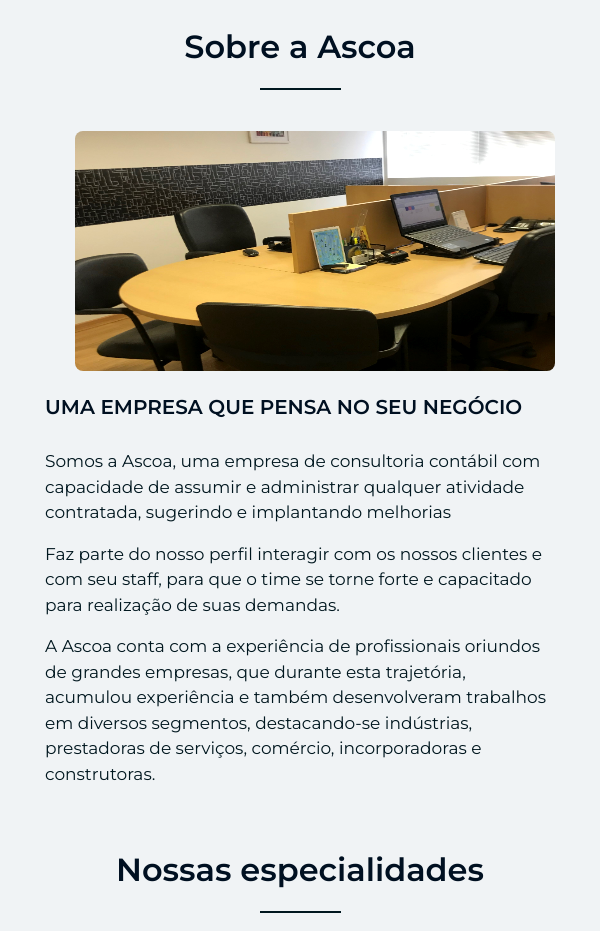
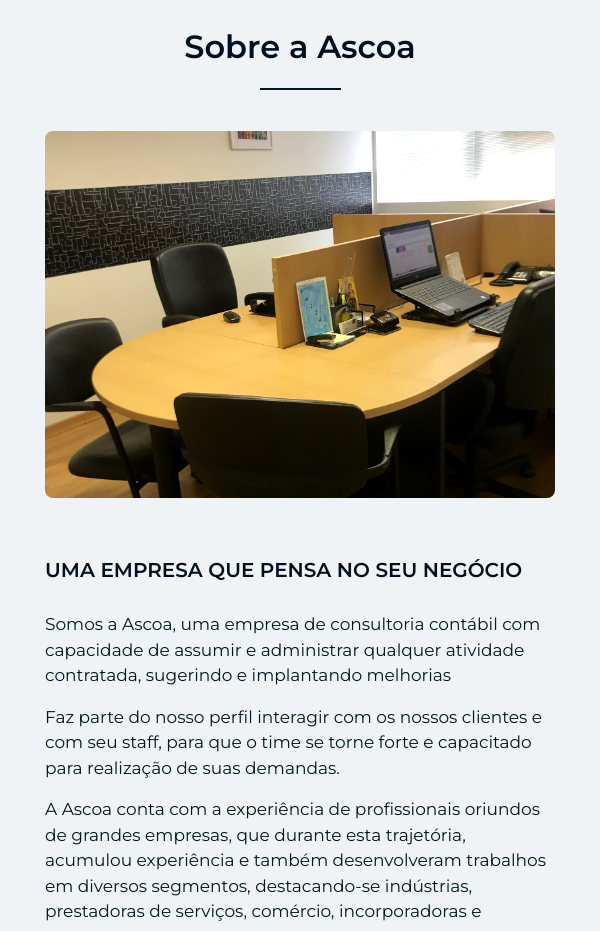
Before and after one commit to CaikeCosta/Ascoa, a plain HTML site: page index.html in a window 600 px wide. Shown: the part 860-1791 px from the top of the page. Drawn offline with nearby package versions, Linux system fonts and the light colour scheme; a script that the page names is missing.

Commit message:
about image fix

```diff
--- a/styles/style.css
+++ b/styles/style.css
@@ -627,10 +627,7 @@
     /* Sobre */
 
     #about-area img {
-        height: 30vh;
-        width: 80vw;
-        margin-left: 5vw;
-        margin-bottom: 3vh;
+        margin: 0 0 10vw 0px
     }
 
     .main-title {
```
